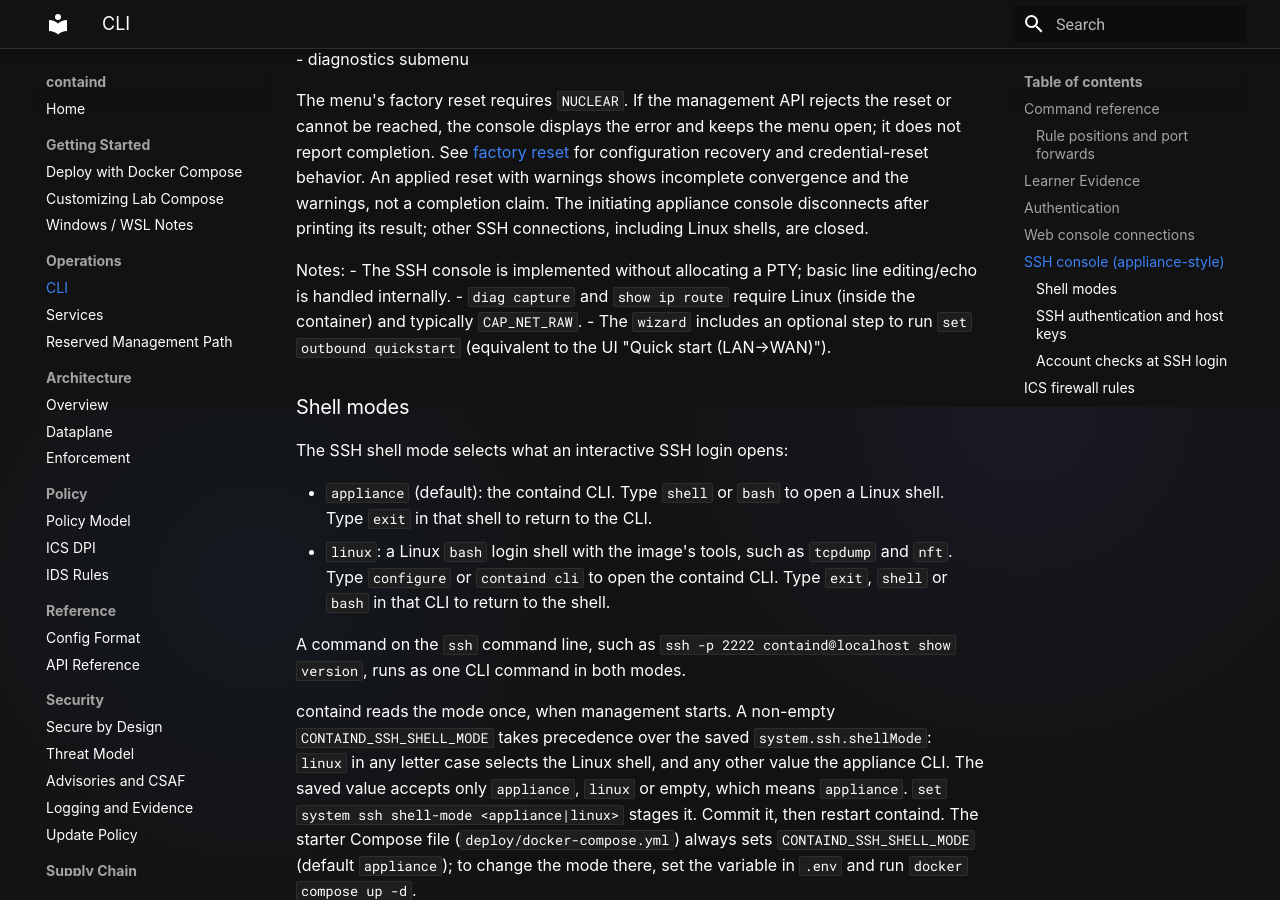
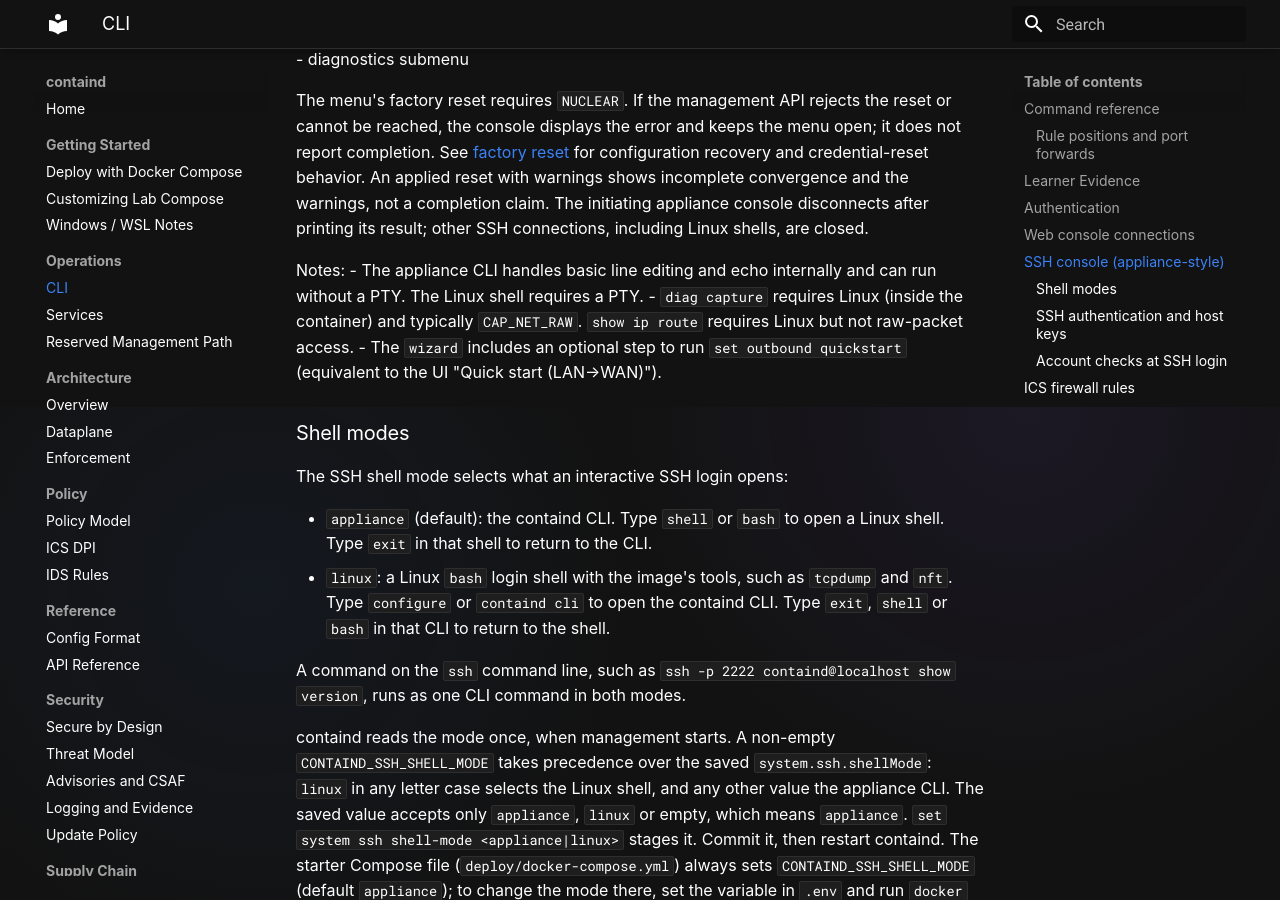
Before and after one commit to tonylturner/containd, an MkDocs documentation site: the page built from docs/mkdocs/cli.md, in a window 1280 px wide and 900 px high, scrolled down 5893 px. Built offline with MkDocs 1.6.1 and Material for MkDocs 9.7.7, drawn with Linux system fonts in a browser that asks for light colours; some of the changed text lies outside the part shown.

````diff
--- a/docs/mkdocs/cli.md
+++ b/docs/mkdocs/cli.md
@@ -114,7 +114,8 @@ set port-forward del plc
 ```
 
 Port-forward add atomically stages the forward and, by default, requests a
-matching allow rule. The output reports `Inserted rule <id> at position <n>.`
+matching explicit allow rule. DNAT alone does not authorize traffic.
+The output reports `Inserted rule <id> at position <n>.`
 for `generated`, or `Placement: <reason>; governing rules: <ids>` for `inside`
 or `partial`. Partial/unknown overlap prints a warning and generates no grant;
 existing policy decides delivery. A trailing `no-allow` stages translation
@@ -227,8 +228,10 @@ not a completion claim. The initiating appliance console disconnects after
 printing its result; other SSH connections, including Linux shells, are closed.
 
 Notes:
-- The SSH console is implemented without allocating a PTY; basic line editing/echo is handled internally.
-- `diag capture` and `show ip route` require Linux (inside the container) and typically `CAP_NET_RAW`.
+- The appliance CLI handles basic line editing and echo internally and can run
+  without a PTY. The Linux shell requires a PTY.
+- `diag capture` requires Linux (inside the container) and typically
+  `CAP_NET_RAW`. `show ip route` requires Linux but not raw-packet access.
 - The `wizard` includes an optional step to run `set outbound quickstart` (equivalent to the UI "Quick start (LAN→WAN)").
 
 ### Shell modes
````
Also changed, not shown: other parts of docs/mkdocs/cli.md (+2 -2 lines), docs/mkdocs/api-reference.md (+24 -15 lines).
